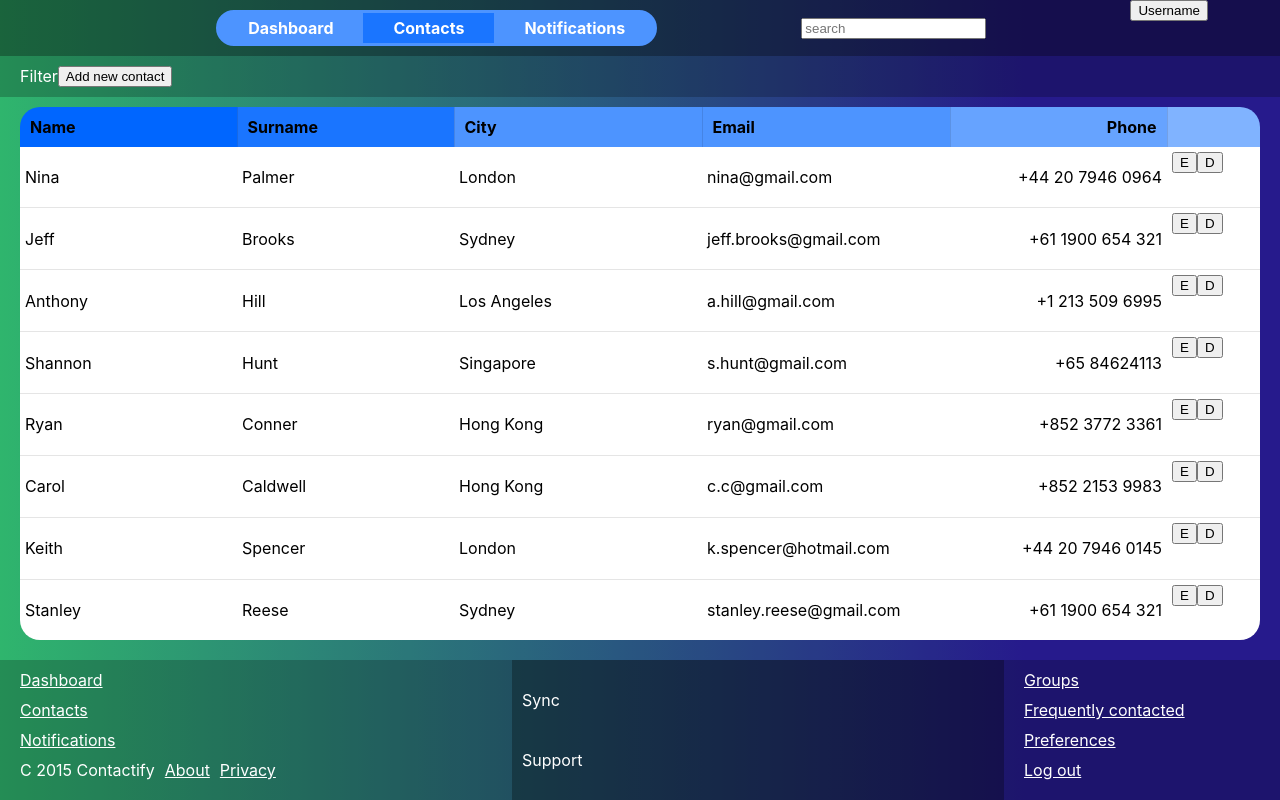
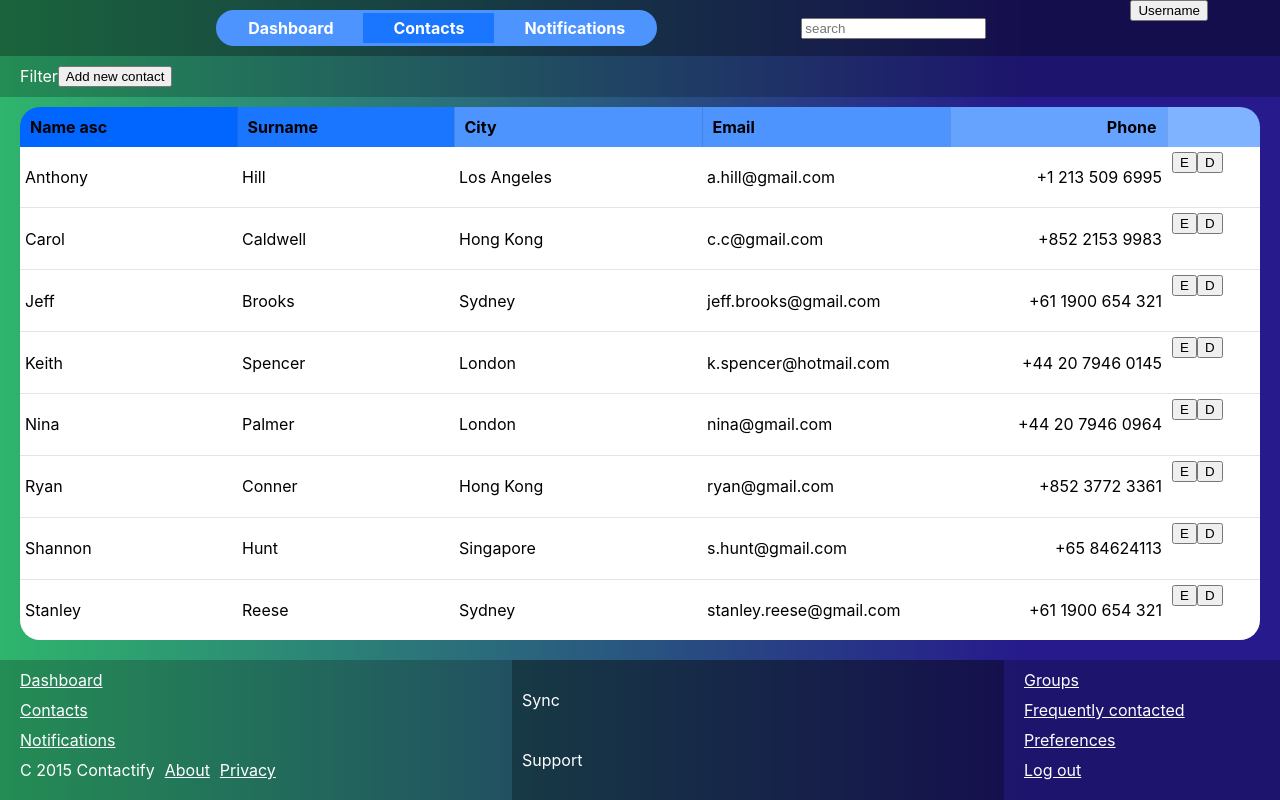
Before and after one commit to krkakrka/metasite-contactify, a React (Create React App) app: page / in a window 1280 px wide. Built offline with nearby package versions, Linux system fonts and the light colour scheme.

Commit message:
Add contact sorting

```diff
--- a/src/components/ContactsTable/ContactsTable.js
+++ b/src/components/ContactsTable/ContactsTable.js
@@ -1,13 +1,28 @@
 import React from 'react';
+import _ from 'lodash';
 import './ContactsTable.css';
 
+function sortContactsAsc(contacts) {
+  return _.sortBy(contacts, (contact) => contact.name);
+}
+
 function ContactsTable({ contacts, onContactSelect }) {
+  const [sortOrder, setSortOrder] = React.useState('asc');
+  const [sortedContacts, setSortedContacts] = React.useState(sortContactsAsc(contacts, sortOrder));
+
+  const resortContactsByName = () => {
+    setSortedContacts([...sortedContacts].reverse());
+    setSortOrder(sortOrder === 'asc' ? 'desc' : 'asc');
+  };
+
   return (
     <div className="ContactsTable">
       <table>
         <thead>
           <tr>
-            <th className="NameColumn cell">Name</th>
+            <th className="NameColumn cell" onClick={resortContactsByName}>
+              {`Name ${sortOrder}`}
+            </th>
             <th className="SurnameColumn cell">Surname</th>
             <th className="EmailColumn cell">City</th>
             <th className="EmailColumn cell">Email</th>
@@ -16,7 +31,7 @@ function ContactsTable({ contacts, onContactSelect }) {
           </tr>
         </thead>
         <tbody>
-          {contacts.map(contact => (
+          {sortedContacts.map(contact => (
             <tr key={contact.id} onClick={() => onContactSelect(contact)}>
               <td className="cell">{contact.name}</td>
               <td className="cell">{contact.surname}</td>
```
